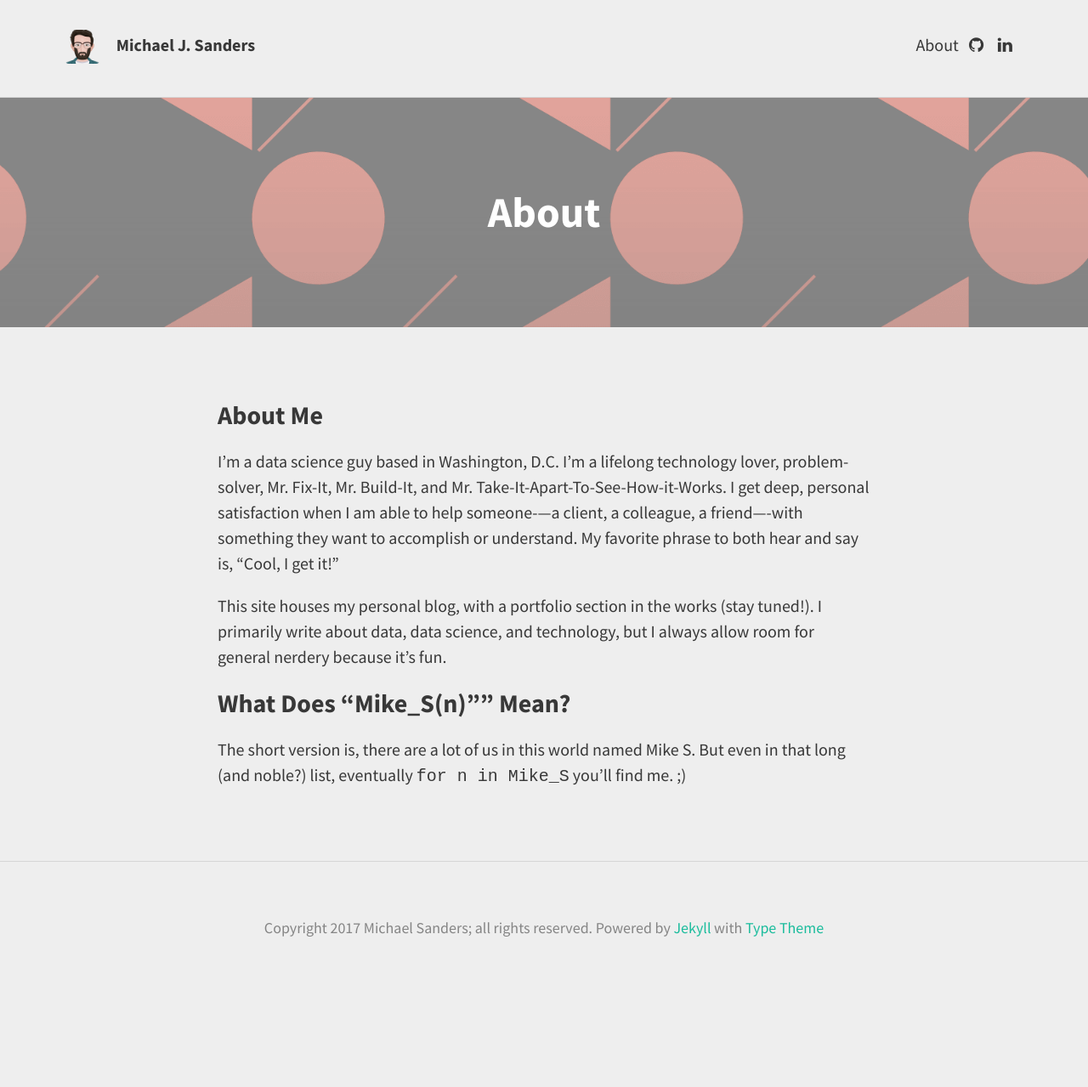
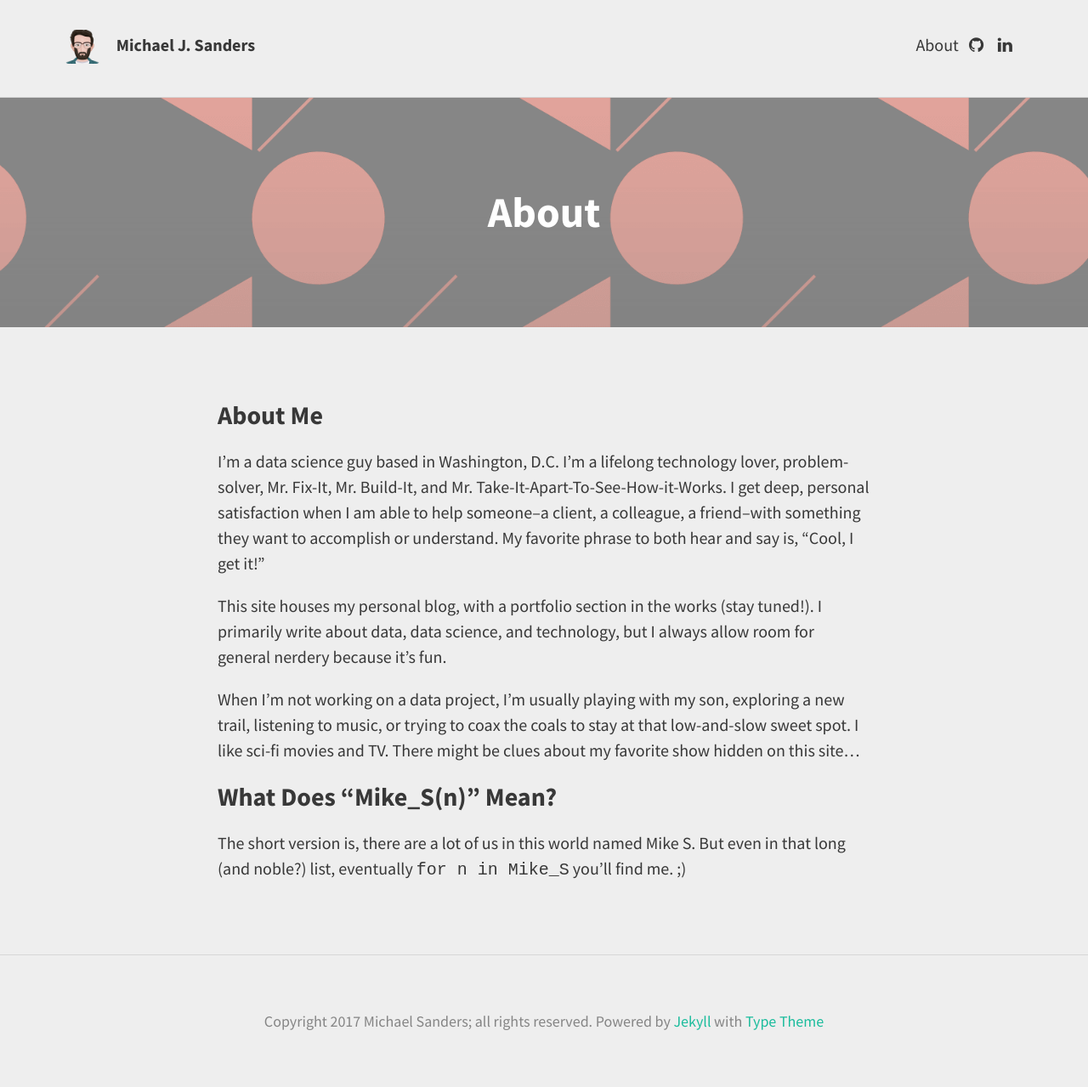
Before and after one commit to MikeS-nth/MikeS-nth.github.io, a Jekyll site: the page built from about.md, in a window 1280 px wide. Shown: the whole page at 85% size. Built offline with Jekyll 4.4.1, drawn with Linux system fonts in a browser that asks for light colours; nearby versions of some CDN libraries; before the commit the page ends 1169 px from its top, so only the background shows below that.

Commit message:
updates to about

```diff
--- a/about.md
+++ b/about.md
@@ -6,9 +6,11 @@ feature-img: "img/sample_feature_img_2.png"
 ---
 
 ### About Me
-I'm a data science guy based in Washington, D.C.  I'm a lifelong technology lover, problem-solver, Mr. Fix-It, Mr. Build-It, and Mr. Take-It-Apart-To-See-How-it-Works. I get deep, personal satisfaction when I am able to help someone-—a client, a colleague, a friend—-with something they want to accomplish or understand.   My favorite phrase to both hear and say is, “Cool, I get it!”
+I'm a data science guy based in Washington, D.C.  I'm a lifelong technology lover, problem-solver, Mr. Fix-It, Mr. Build-It, and Mr. Take-It-Apart-To-See-How-it-Works. I get deep, personal satisfaction when I am able to help someone--a client, a colleague, a friend--with something they want to accomplish or understand.   My favorite phrase to both hear and say is, “Cool, I get it!”
 
 This site houses my personal blog, with a portfolio section in the works (stay tuned!). I primarily write about data, data science, and technology, but I always allow room for general nerdery because it's fun.
 
-### What Does "Mike_S(n)"" Mean?
+When I'm not working on a data project, I'm usually playing with my son, exploring a new trail, listening to music, or trying to coax the coals to stay at that low-and-slow sweet spot.  I like sci-fi movies and TV.  There might be clues about my favorite show hidden on this site...
+
+### What Does "Mike_S(n)" Mean?
 The short version is, there are a lot of us in this world named Mike S.  But even in that long (and noble?) list, eventually `for n in Mike_S` you'll find me. ;)
```
